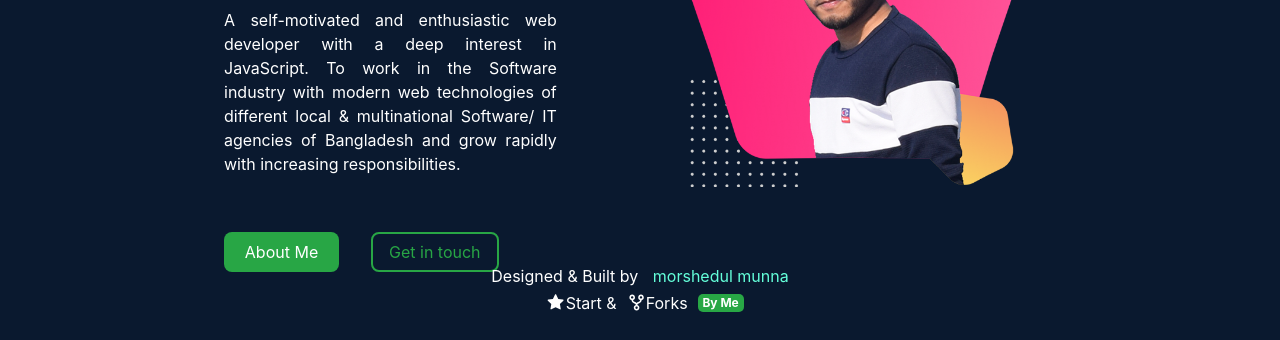
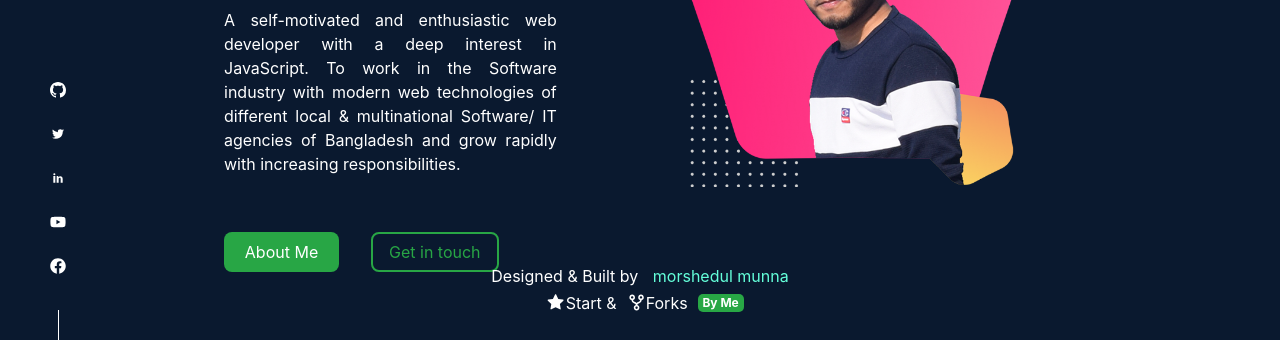
Before and after one commit to morshedulmunna/exacademy, a React (Create React App) app: page / in a window 1280 px wide. Shown: the part 340-680 px from the top of the page. Built offline with nearby package versions, Linux system fonts and the light colour scheme.

Commit message:
again added sidebar social Icon

```diff
--- a/public/index.html
+++ b/public/index.html
@@ -5,10 +5,19 @@
     <link rel="icon" href="%PUBLIC_URL%/favicon.ico" />
     <meta name="viewport" content="width=device-width, initial-scale=1" />
     <meta name="theme-color" content="#000000" />
+    <meta property="og:url" content="http://morshedulmunna.netlify.app" />
+    <meta property="og:type" content="website" />
+    <meta property="og:title" content="Morshedul Munna" />
+    <meta property="og:image:type" content="./Web-site.png" />
+    <meta
+      property="og:image:url"
+      content="http://morshedulmunna.netlify.app/Web-site.png"
+    />
     <meta
       name="description"
-      content="Web site created using create-react-app"
+      content="A self-motivated and enthusiastic web developer with a deep interest in JavaScript. To work in the Software industry with modern web technologies of different local & multinational Software/ IT agencies of Bangladesh and grow rapidly with increasing responsibilities."
     />
+
     <link rel="apple-touch-icon" href="%PUBLIC_URL%/logo192.png" />
     <!--
       manifest.json provides metadata used when your web app is installed on a
--- a/src/components/Navbar/Navbar.js
+++ b/src/components/Navbar/Navbar.js
@@ -1,5 +1,7 @@
 import React, { useState } from "react";
-import { FaBars, FaTimes } from "react-icons/fa";
+import { FaBars, FaFacebook, FaTimes, FaYoutube } from "react-icons/fa";
+import { GoMarkGithub } from "react-icons/go";
+import { TiSocialTwitter, TiSocialLinkedin } from "react-icons/ti";
 import { IconContext } from "react-icons/lib";
 
 import {
@@ -11,6 +13,10 @@ import {
   NavItem,
   Button,
   Padding,
+  SideLine,
+  Sidebar,
+  SocialIcon,
+  SideIcon,
 } from "./Navbar.elements";
 import { NavLink } from "react-router-dom";
 
@@ -61,6 +67,45 @@ const Navbar = () => {
         </Nav>
         <Padding></Padding>
       </IconContext.Provider>
+      <Sidebar>
+        <SocialIcon>
+          <SideIcon>
+            <a target="/blank" href="https://github.com/morshedulmunna">
+              <GoMarkGithub />
+            </a>
+          </SideIcon>
+          <SideIcon>
+            <a target="/blank" href="https://twitter.com/morshedulmunna">
+              <TiSocialTwitter />
+            </a>
+          </SideIcon>
+          <SideIcon>
+            <a
+              target="/blank"
+              href="https://www.linkedin.com/in/morshedulmunna/"
+            >
+              <TiSocialLinkedin />
+            </a>
+          </SideIcon>
+          <SideIcon>
+            <a
+              target="/blank"
+              href="https://www.youtube.com/channel/UCRuGYF7DvCpbtinkNKNSe3A"
+            >
+              <FaYoutube />
+            </a>
+          </SideIcon>
+          <SideIcon>
+            <a
+              target="/blank"
+              href="https://www.facebook.com/morshedulmunna.id/"
+            >
+              <FaFacebook />
+            </a>
+          </SideIcon>
+        </SocialIcon>
+        <SideLine></SideLine>
+      </Sidebar>
     </>
   );
 };
```
Also changed, not shown: public/Web-site.png (added).
